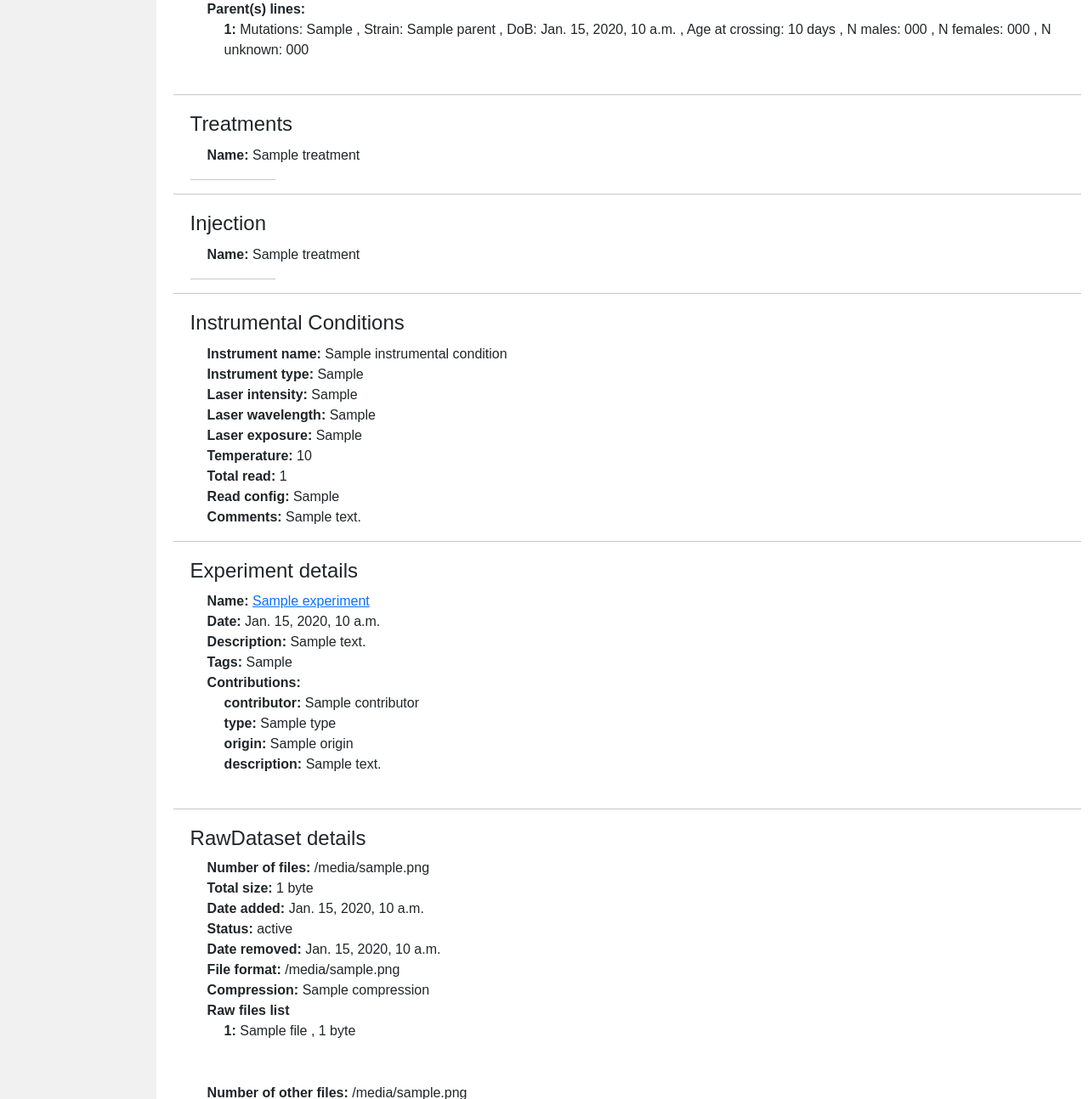
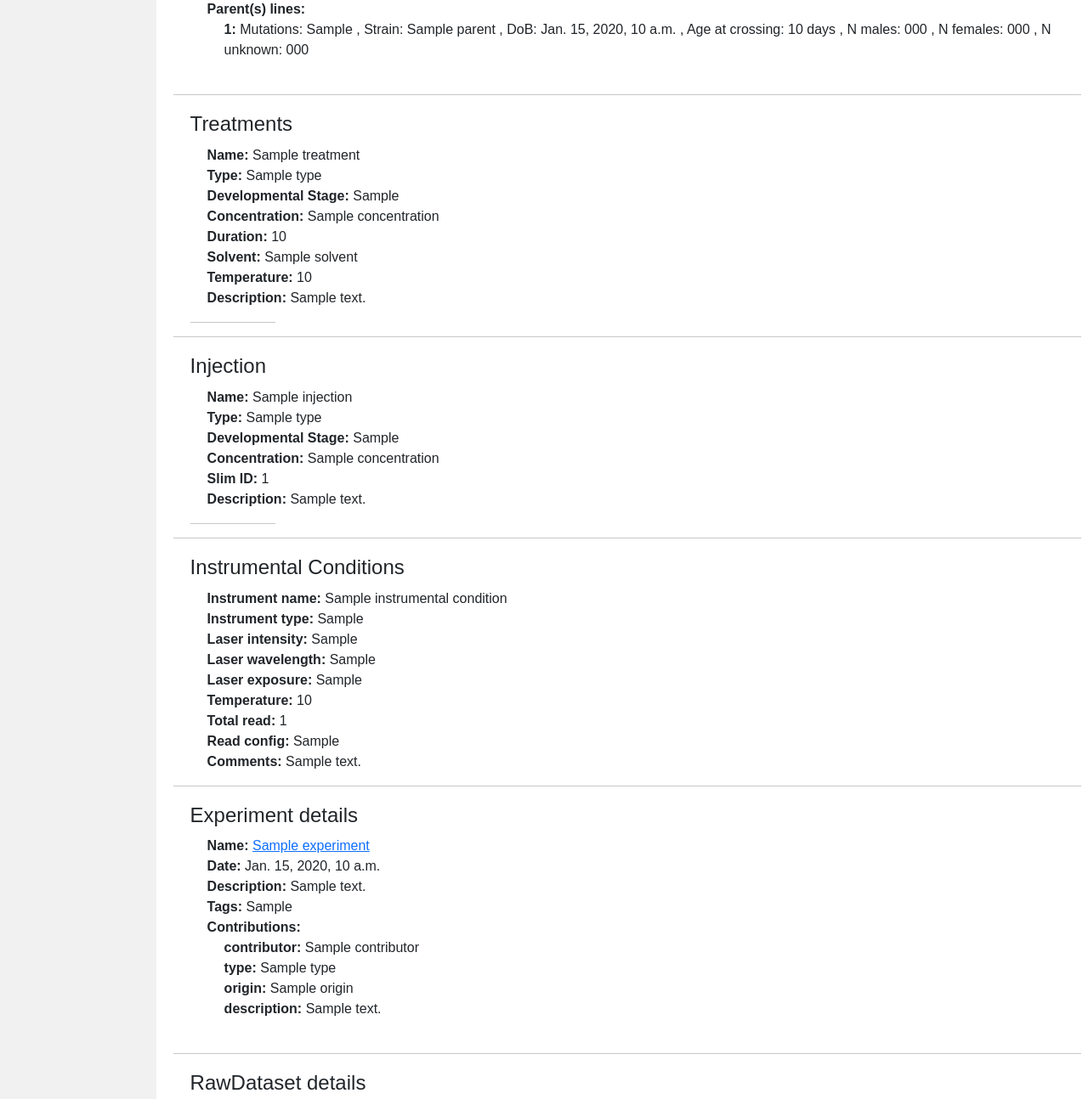
Before and after one commit to EPFL-TOP/UPOATES_catalog, a Django app: template templates/rawdata_catalog/rawdataset_detail.html in a window 1280 px wide. Shown: the part 519-1813 px from the top of the page at 85% size. Run offline with Django 4.2, Linux system fonts and the light colour scheme; the template is opened without the code that fills it: most values are stand-ins (such as "Sample title", 1, 10 or a date in 2020); data that the repository does not hold is empty; parts of the project's set-up code (start-up, migrations or seed data) failed here and were passed over.

Commit message:
add treatment

```diff
--- a/templates/rawdata_catalog/rawdataset_detail.html
+++ b/templates/rawdata_catalog/rawdataset_detail.html
@@ -44,6 +44,13 @@
     {% for tr in rawdataset.experimentaldataset.experimental_condition.treatment.all %}
         <div style="margin-left:20px;margin-top:10px">
             {% if tr.name %}<strong>Name:</strong> {{tr.name}}<br>{% endif %}
+            {% if tr.type %}<strong>Type:</strong> {{tr.type}}<br>{% endif %}
+            {% if tr.developmental_stage %}<strong>Developmental Stage:</strong> {{tr.developmental_stage}}<br>{% endif %}
+            {% if tr.concentration %}<strong>Concentration:</strong> {{tr.concentration}}<br>{% endif %}
+            {% if tr.duration %}<strong>Duration:</strong> {{tr.duration}}<br>{% endif %}
+            {% if tr.solvent %}<strong>Solvent:</strong> {{tr.solvent}}<br>{% endif %}
+            {% if tr.temperature %}<strong>Temperature:</strong> {{tr.temperature}}<br>{% endif %}
+            {% if tr.description %}<strong>Description:</strong> {{tr.description}}<br>{% endif %}
         </div>
         <hr style="width: 100px;margin-left: 0;">
     {% endfor %}
@@ -55,9 +62,14 @@
 <hr>
 <div style="margin-left:20px;margin-top:20px">
     <h4>Injection</h4>
-    {% for tr in rawdataset.experimentaldataset.experimental_condition.treatment.all %}
+    {% for in in rawdataset.experimentaldataset.experimental_condition.injection.all %}
         <div style="margin-left:20px;margin-top:10px">
-            {% if tr.name %}<strong>Name:</strong> {{tr.name}}<br>{% endif %}
+            {% if in.name %}<strong>Name:</strong> {{in.name}}<br>{% endif %}
+            {% if in.type %}<strong>Type:</strong> {{in.type}}<br>{% endif %}
+            {% if in.developmental_stage %}<strong>Developmental Stage:</strong> {{in.developmental_stage}}<br>{% endif %}
+            {% if in.concentration %}<strong>Concentration:</strong> {{in.concentration}}<br>{% endif %}
+            {% if in.slim_id %}<strong>Slim ID:</strong> {{in.slim_id}}<br>{% endif %}
+            {% if in.description %}<strong>Description:</strong> {{in.description}}<br>{% endif %}
         </div>
         <hr style="width: 100px;margin-left: 0;">
     {% endfor %}
```
